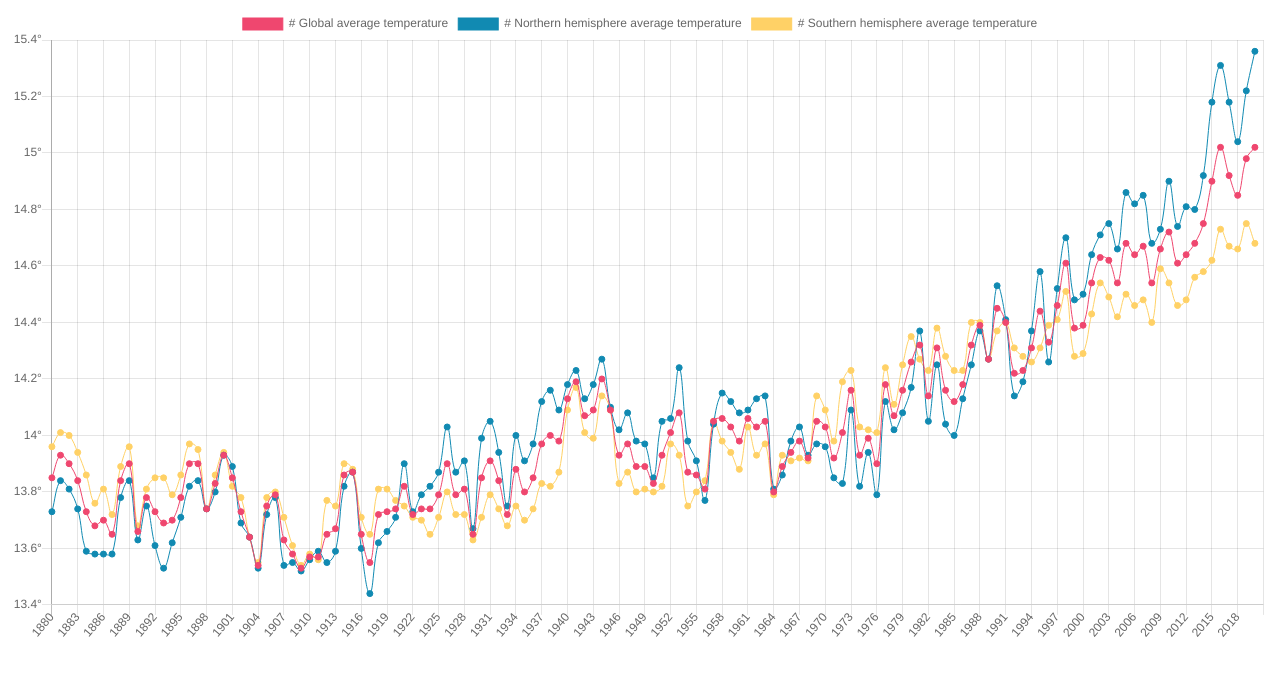
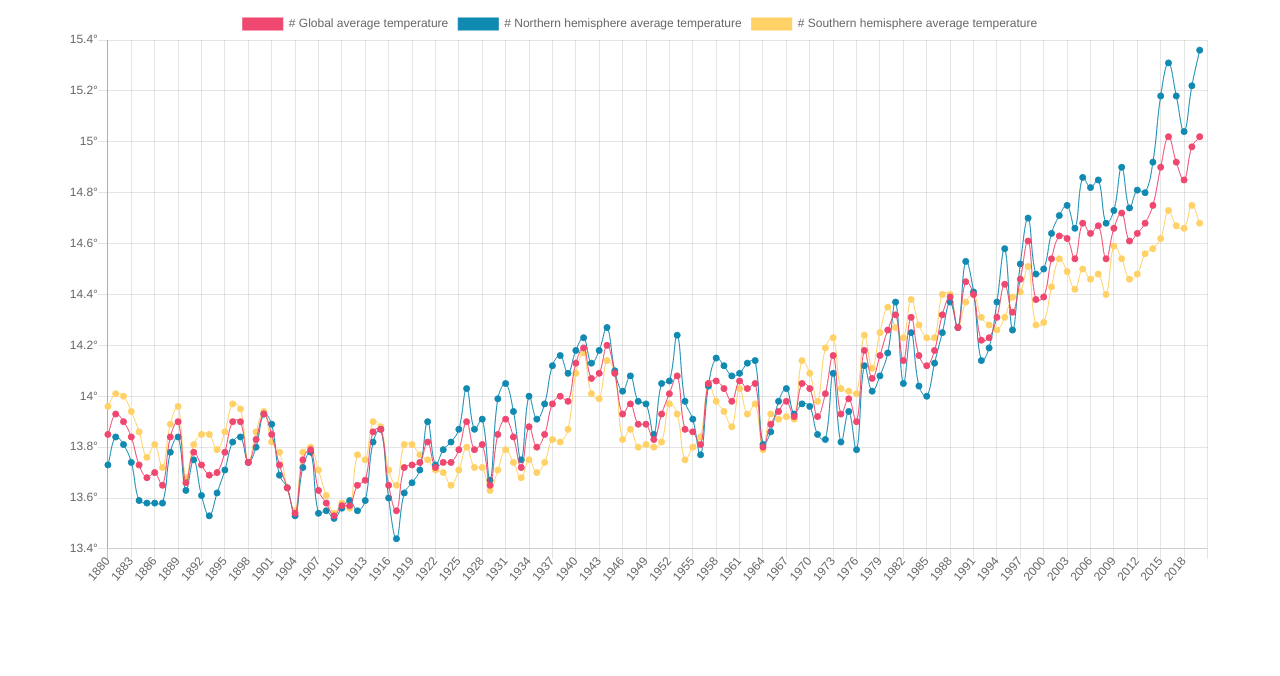
Before and after one commit to mityaua/global-warming-graph, a plain HTML site: page index.html in a window 1280 px wide. Drawn offline with Linux system fonts and the light colour scheme.

Commit message:
Fixed styles

```diff
--- /dev/null
+++ b/css/styles.css
@@ -0,0 +1,7 @@
+.chart-container {
+  height: 45vh;
+  width: 90vw;
+
+  margin-left: auto;
+  margin-right: auto;
+}
--- a/index.html
+++ b/index.html
@@ -10,9 +10,12 @@
       content="Global Warming Graph: average temperature"
     />
     <link rel="shortcut icon" href="./images/favicon.png" type="image/x-icon" />
+    <link rel="stylesheet" href="./css/styles.css" />
   </head>
   <body>
-    <canvas class="js-chart"></canvas>
+    <section class="chart-container">
+      <canvas class="js-chart"></canvas>
+    </section>
 
     <script src="./js/plugins/papaparse.min.js"></script>
     <script src="./js/plugins/Chart.min.js"></script>
--- a/js/chart-render.js
+++ b/js/chart-render.js
@@ -68,6 +68,8 @@ function drawChart(years, data1, data2, data3) {
       ],
     },
     options: {
+      responsive: true,
+      responsiveAnimationDuration: 500,
       scales: {
         yAxes: [
           {
```
